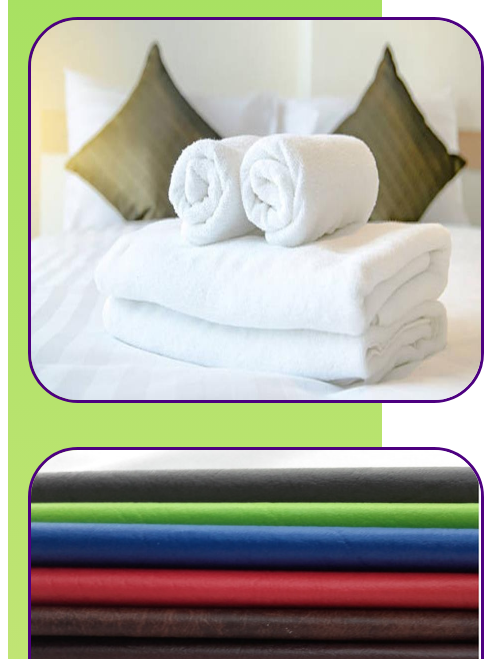
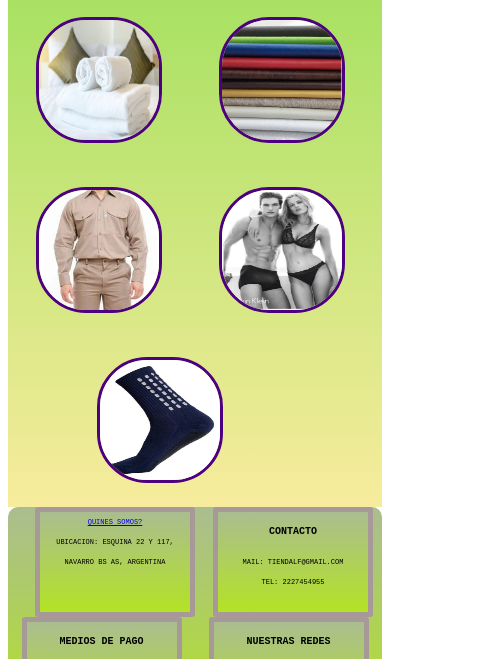
Before and after one commit to RossoSantiago/Repositorio-La-favorita, a plain HTML site: page index.html in a window 390 px wide. Shown: the part 131-790 px from the top of the page, 484 px wide, since content can reach past the window. Drawn offline with nearby package versions, Linux system fonts and the light colour scheme.

Commit message:
arreglo de bugs

```diff
--- a/css/estilo.css
+++ b/css/estilo.css
@@ -201,7 +201,7 @@ h3{
 
  /*****Grid index****/
 
- @media (min-width: 768px) {
+ @media (max-width: 443px) {
 
 
     .contenedor{
@@ -214,6 +214,37 @@ h3{
         "footer footer";
 
     }
+
+    .tamañoImagen{
+        width: 120px;
+        height: 120px;
+        border: rgb(77, 0, 128) 3px solid;
+        border-radius: 50px ;
+        transition: height 0.1; width: 0.8;
+
+    }
+
+    .hijoFooter{
+        background-image: linear-gradient(to bottom, rgb(170, 189, 144), rgb(179, 227, 36)) ;
+        height: 100px;
+        width: 150px;
+        border: 5px solid rgb(168, 153, 153);
+        border-radius: 3px ;
+        font-size: 7px;
+        text-transform: uppercase ;
+        font-family: 'Courier New', Courier, monospace;
+        list-style-type: none;
+        line-height: 20px;
+        text-decoration: none;
+        list-style-type: none;
+
+    }
+
+    h3{
+
+        font-size: 10px;
+    }
+
     }
 
     @media (max-width:900px){
```
Also changed, not shown: html/blanqueria.html (+1 -0 lines).
